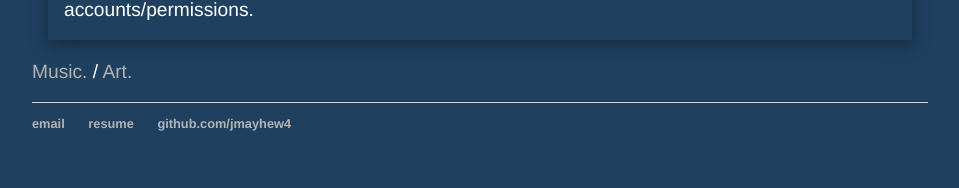
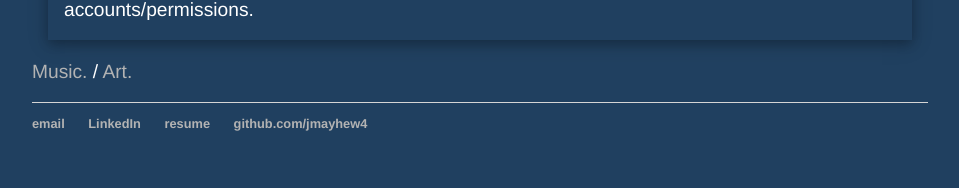
Before and after one commit to jmayhew4/jmayhew4.github.io, a Jekyll site: the page built from index.html, in a window 1280 px wide. Shown: the part 1491-1679 px from the top of the page, without its empty margins (160-1119 px from the left). Built offline with Jekyll 4.4.1, drawn with Linux system fonts in a browser that asks for light colours.

Commit message:
Update default.html

```diff
--- a/_layouts/default.html
+++ b/_layouts/default.html
@@ -22,6 +22,7 @@
 		<footer>
     		<ul>
         		<li><a href="mailto:heymayhew@gmail.com">email</a></li>
+			<li><a href="https://www.linkedin.com/in/john-mayhew-b867a7206/">LinkedIn</a></li>
 			<li><a href="../John Mayhew Resume 2020 github.pdf" target="_blank">resume</a></li>
         		<li><a href="https://github.com/jmayhew4">github.com/jmayhew4</a></li>
 			</ul>
```
